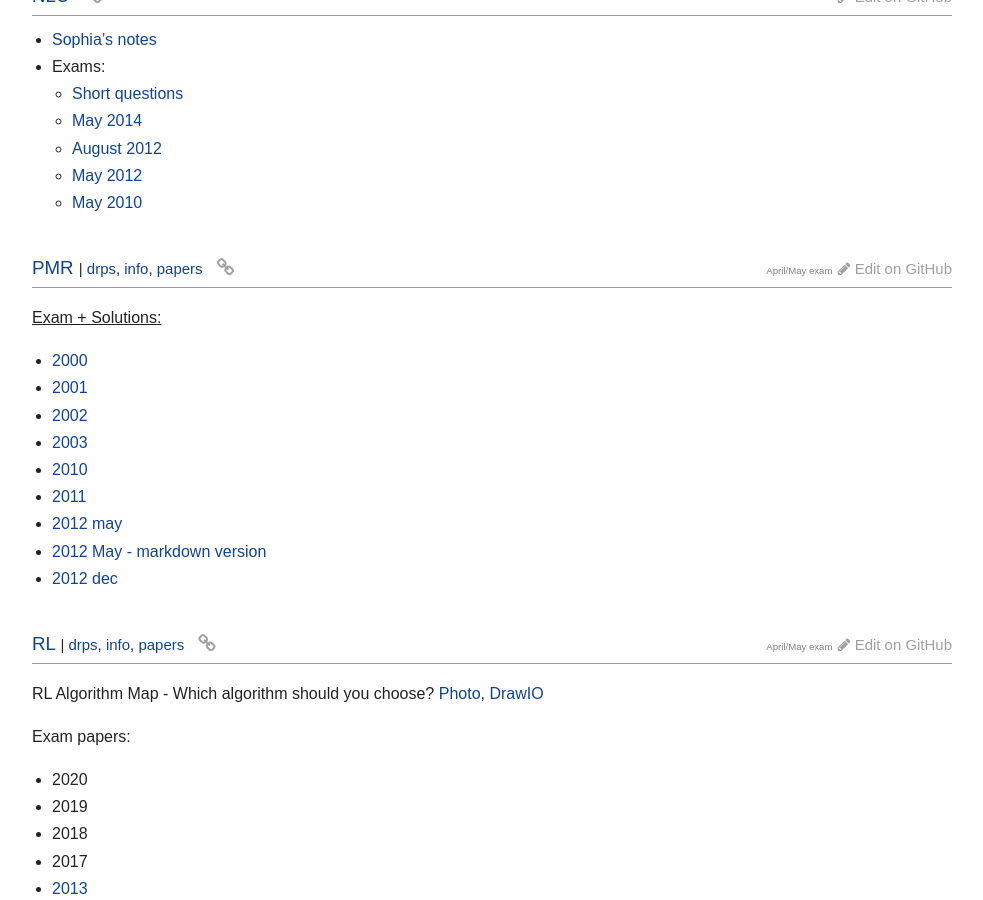
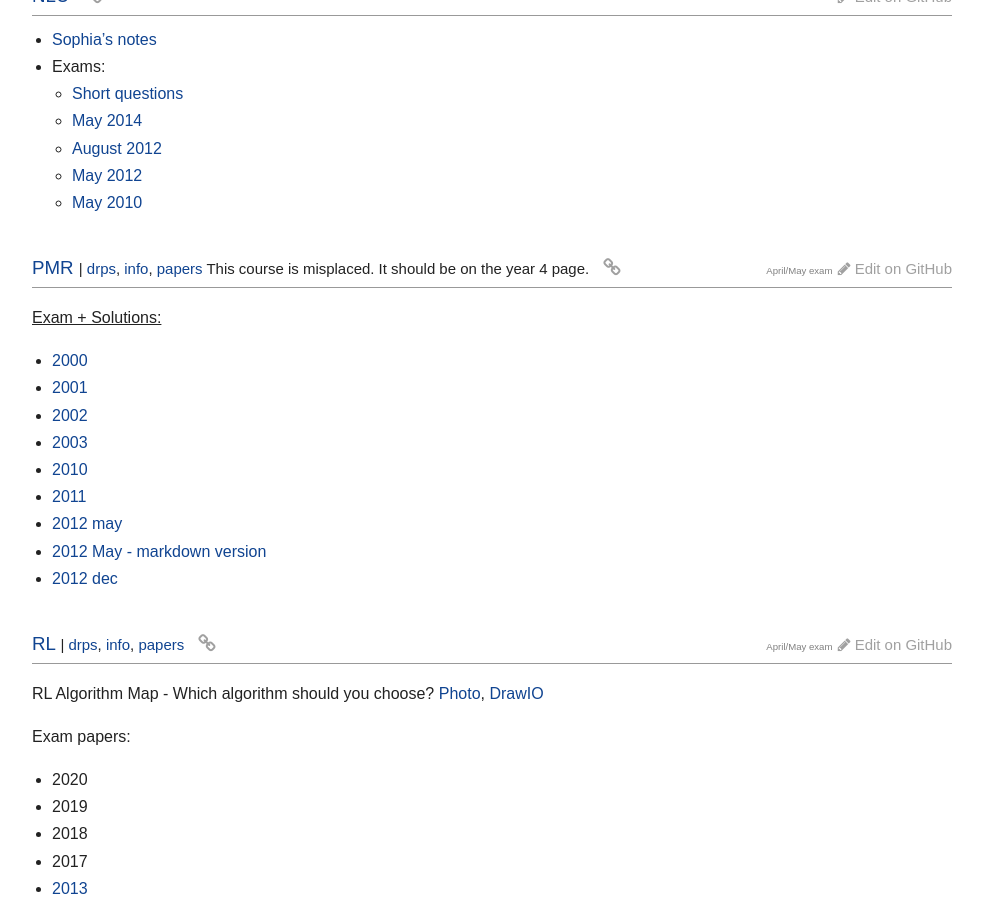
Before and after one commit to compsoc-edinburgh/betterinformatics, a Jekyll site: the page built from _pages/inf5.md, in a window 1280 px wide and 900 px high, scrolled down 1244 px. Shown: the whole window, without its empty margins (148-1131 px from the left). Built offline with Jekyll 4.4.1, drawn with Linux system fonts in a browser that asks for light colours.

Commit message:
Automatically update courses.yml

```diff
--- a/_data/courses.yml
+++ b/_data/courses.yml
@@ -1,9 +1,9 @@
 # This document was automatically generated
 # using data from http://course.inf.ed.ac.uk
 #
-# Last update: 17/01/2023 07:30:01
+# Last update: 09/02/2023 07:30:01
 
-last_update: 17/01/2023 07:30:01
+last_update: 09/02/2023 07:30:01
 list:
   adbs:
     acronym: ADBS
@@ -1172,7 +1172,7 @@ list:
     euclid_url: http://www.drps.ed.ac.uk/22-23/dpt/cxinfr11134.htm
     level: 11
     name: Probabilistic Modelling and Reasoning
-    year: 5
+    year: 4
   ppls:
     acronym: PPLS
     course_url: https://course.inf.ed.ac.uk/ppls
```
